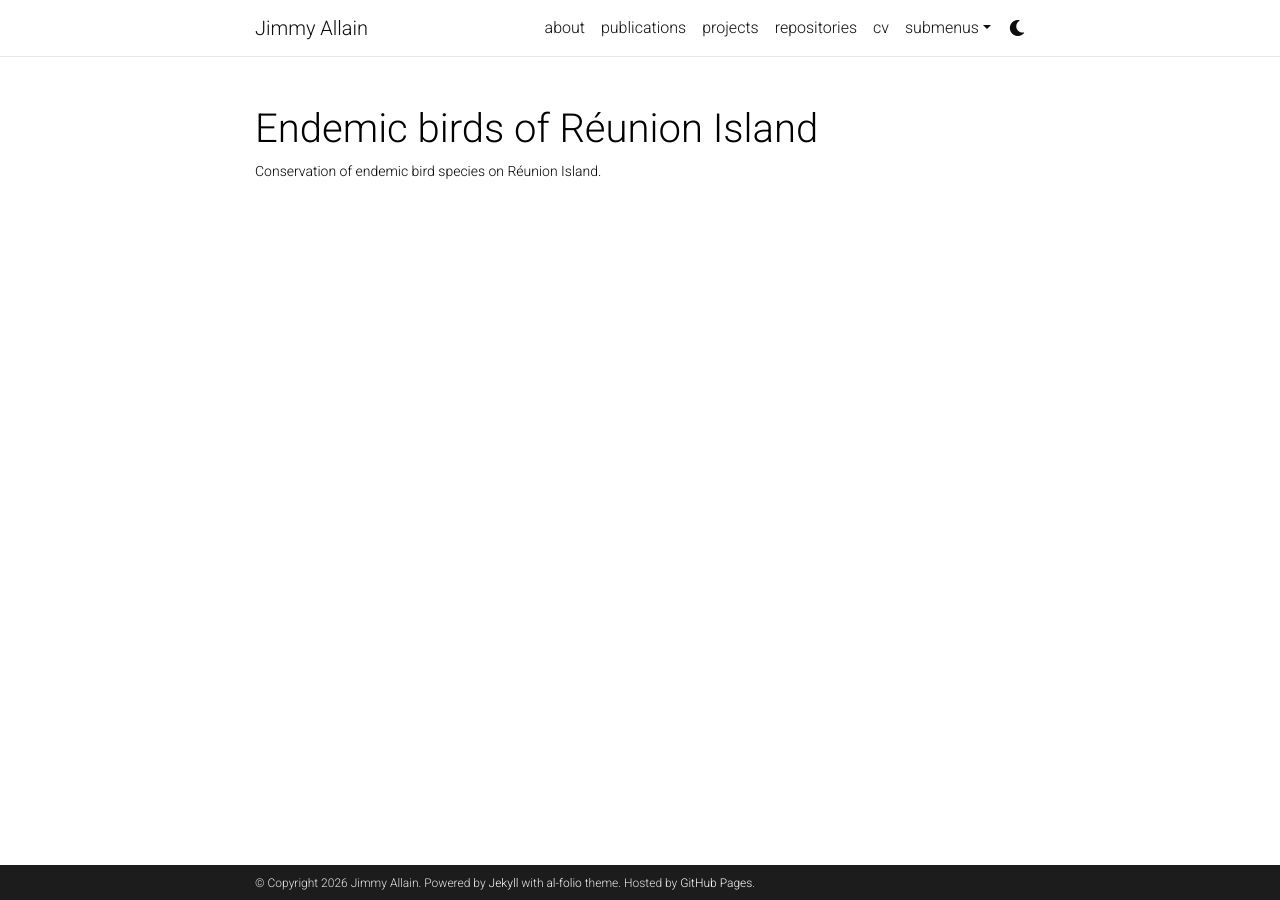
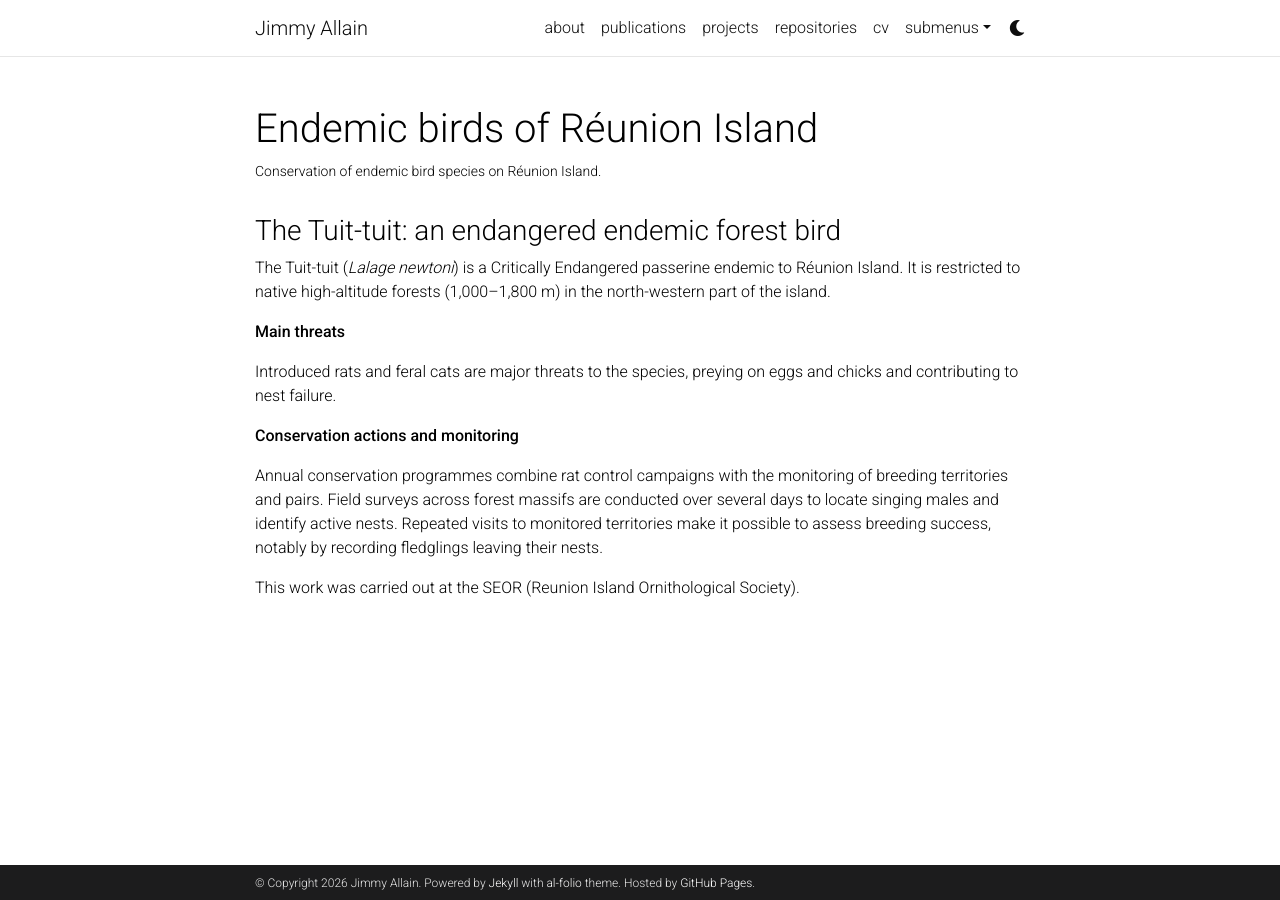
Before and after one commit to jimmyallain/jimmyallain.github.io, a Jekyll site: the page built from _projects/3_project.md, in a window 1280 px wide. Built offline with Jekyll 4.4.1, drawn with Linux system fonts in a browser that asks for light colours; comment, search, counter and statistics services are not loaded; a style sheet for code colours, icons or effects is not loaded.

Commit message:
Update 3_project.md

```diff
--- a/_projects/3_project.md
+++ b/_projects/3_project.md
@@ -6,3 +6,17 @@ img: assets/img/5.jpg
 importance: 3
 category: research
 ---
+
+### The Tuit-tuit: an endangered endemic forest bird
+
+The Tuit-tuit (*Lalage newtoni*) is a Critically Endangered passerine endemic to Réunion Island. It is restricted to native high-altitude forests (1,000–1,800 m) in the north-western part of the island.
+
+**Main threats**
+
+Introduced rats and feral cats are major threats to the species, preying on eggs and chicks and contributing to nest failure.
+
+**Conservation actions and monitoring**
+
+Annual conservation programmes combine rat control campaigns with the monitoring of breeding territories and pairs. Field surveys across forest massifs are conducted over several days to locate singing males and identify active nests. Repeated visits to monitored territories make it possible to assess breeding success, notably by recording fledglings leaving their nests.
+
+This work was carried out at the SEOR (Reunion Island Ornithological Society).
```
